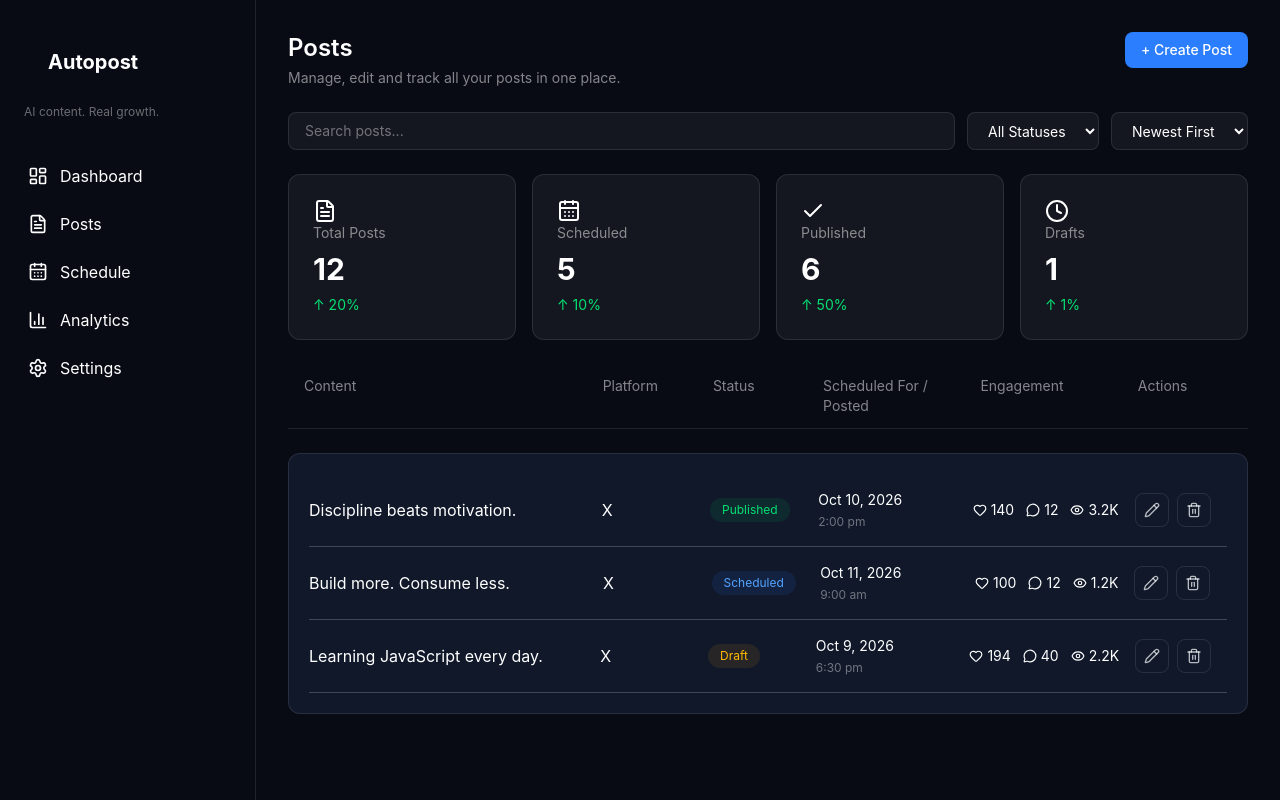
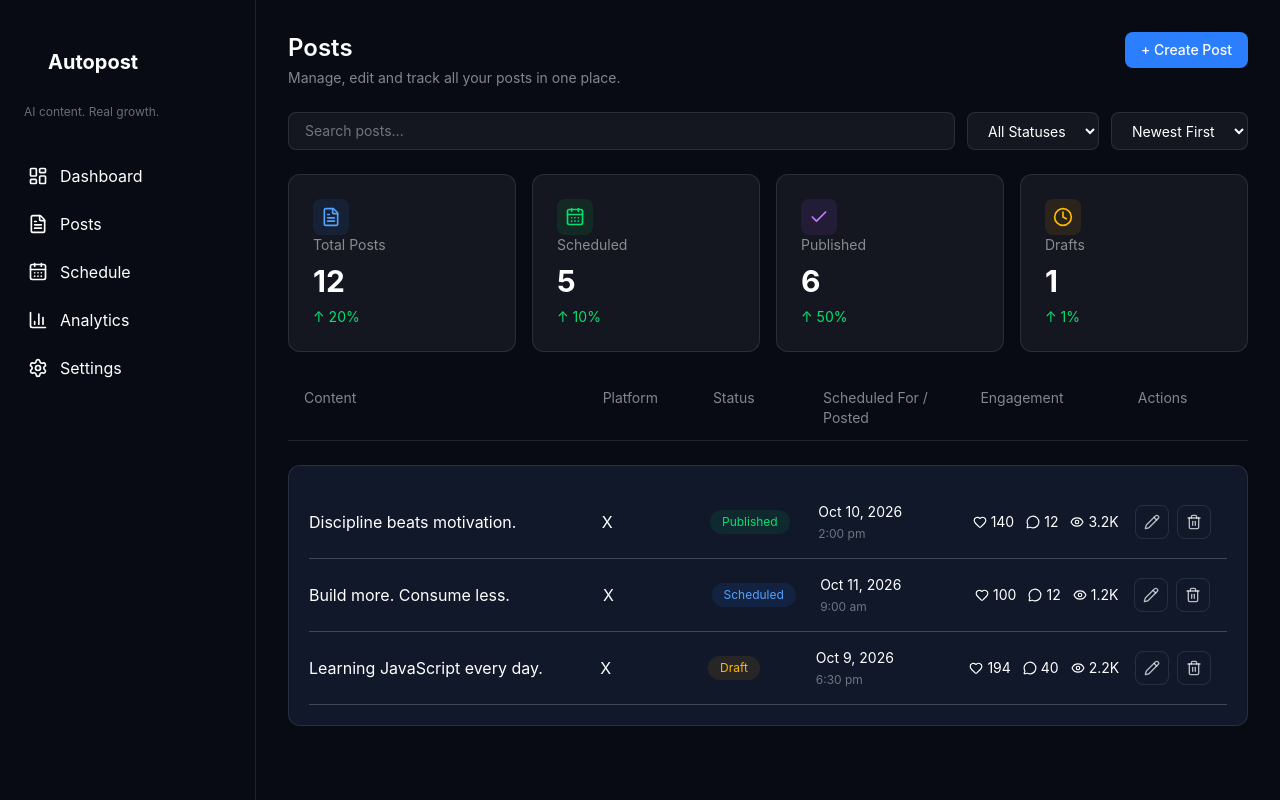
Before and after one commit to Ice-00/Autopost-, a React (Vite) app: page /posts in a window 1280 px wide. Built offline with nearby package versions, Linux system fonts and the light colour scheme.

Commit message:
Working on the posts cards

```diff
--- a/src/components/statcard.jsx
+++ b/src/components/statcard.jsx
@@ -1,11 +1,48 @@
-function StatCard({title, value, change,icon: Icon}){
+
+const colorStyles = {
+  blue: {
+    icon: "text-blue-400",
+    bg: "bg-blue-500/10",
+    glow: "shadow-blue-500/20",
+  },
+  purple: {
+    icon: "text-purple-400",
+    bg: "bg-purple-500/10",
+    glow: "shadow-purple-500/20",
+  },
+  green: {
+    icon: "text-green-400",
+    bg: "bg-green-500/10",
+    glow: "shadow-green-500/20",
+  },
+  amber: {
+    icon: "text-amber-400",
+    bg: "bg-amber-500/10",
+    glow: "shadow-amber-500/20",
+  },
+};
+
+
+function StatCard({title, value, change,icon: Icon, color }){
 
     const isPositive = change.startsWith('↑');
+    const styles = colorStyles[color]  || null ;
+
+
 
     return(
 
         <div className="rounded-xl border border-white/10 bg-white/5 p-6">
-        {Icon && <Icon/>}
+
+            {Icon && styles ? (
+                <div className={`w-fit rounded-lg p-2 ${styles.bg}`}>
+                    <Icon className={styles.icon} size={20} />
+                </div>
+                ) : (
+                Icon && <Icon />
+            )}
+
+
             <p className="text-sm text-white/50">{title}</p>
             <p className="mt-2 text-3xl font-bold">{value}</p>
             <p className={`mt-2 text-sm ${isPositive ? 'text-green-400' : 'text-red-400'}`}>
--- a/src/pages/Posts.jsx
+++ b/src/pages/Posts.jsx
@@ -83,6 +83,7 @@ function Posts() {
           value="12"
           change="↑ 20%"
           icon={FileText}
+          color="blue"
         />
 
         <StatCard
@@ -90,6 +91,7 @@ function Posts() {
           value="5"
           change="↑ 10%"
           icon={CalendarDays}
+          color="green"
         />
 
         <StatCard
@@ -97,6 +99,7 @@ function Posts() {
           value="6"
           change="↑ 50%"
           icon={Check}
+          color="purple"
         />
 
         <StatCard
@@ -104,6 +107,7 @@ function Posts() {
           value="1"
           change="↑ 1%"
           icon={Clock}
+          color="amber"
         />
       </div>
 
```
Lines whose indentation alone changed are shown as unchanged.
